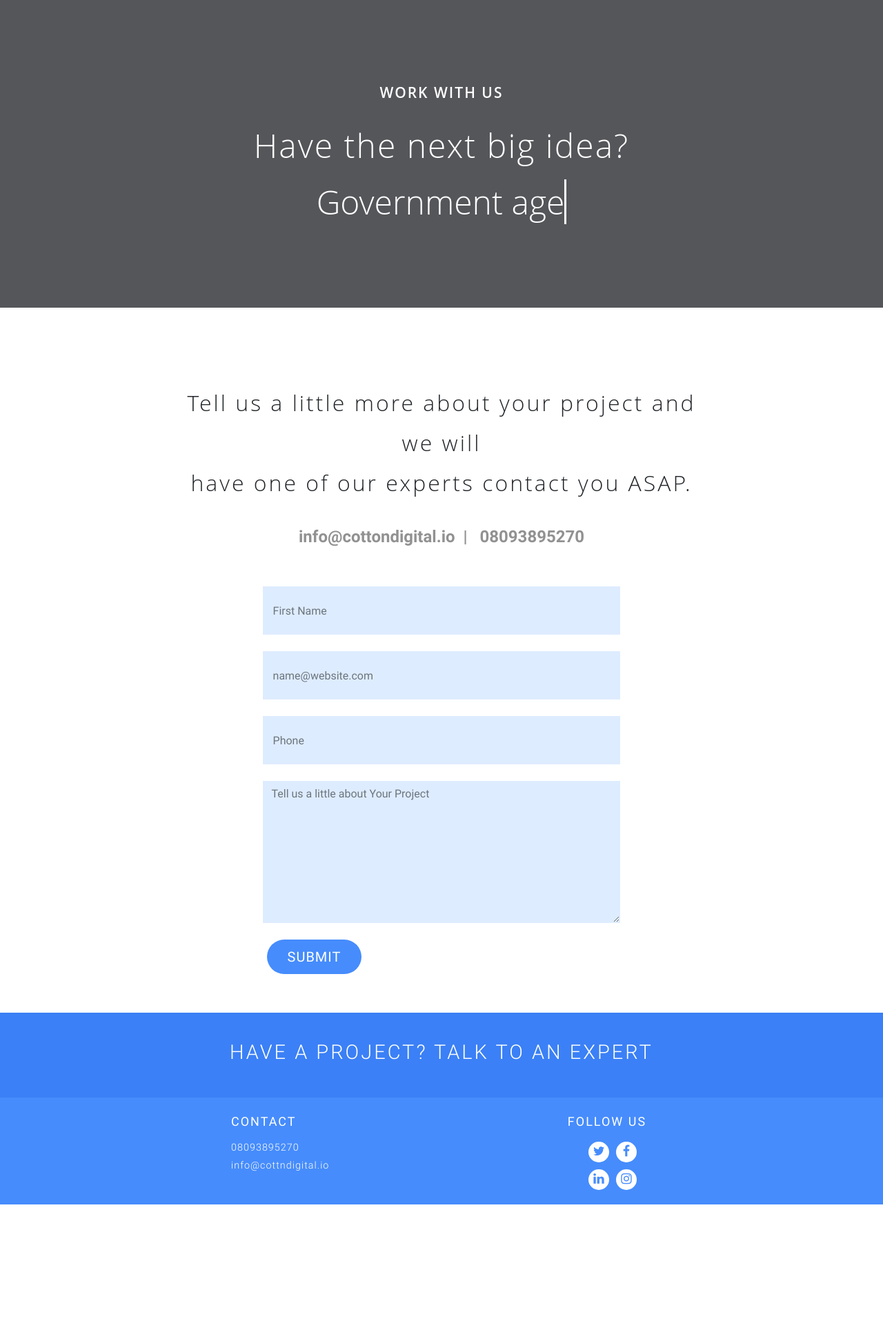
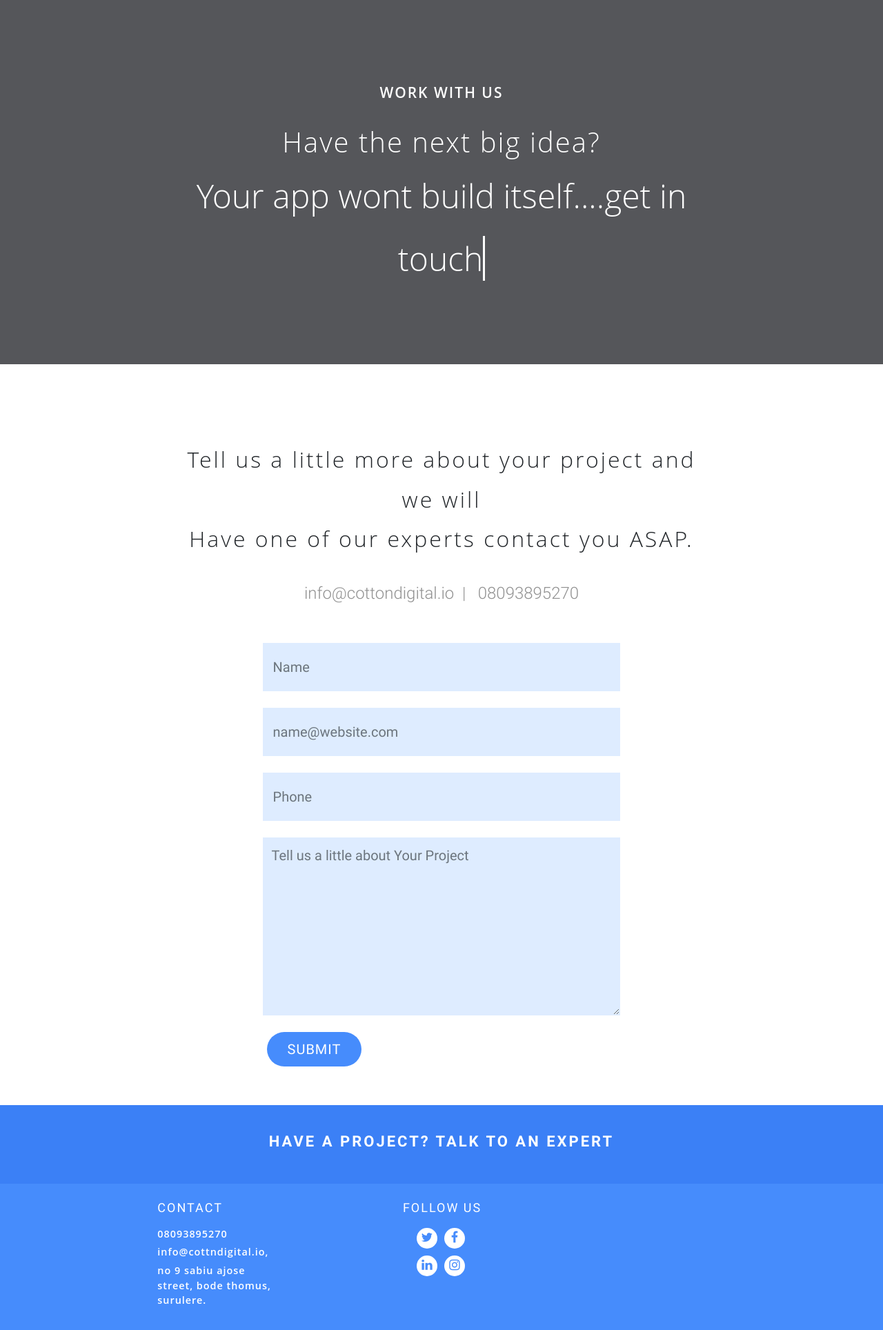
Before and after one commit to iyiolaosuagwu/cottondigital, a PHP site: page /contact.php in a window 1280 px wide. Shown: the part 84-2012 px from the top of the page at 69% size. Before the commit the page ends 1830 px from the top, so only its background shows below. Run offline with PHP 8.4, Linux system fonts and the light colour scheme.

Commit message:
new update

```diff
--- a/about.php
+++ b/about.php
@@ -68,7 +68,7 @@
 		<section class="">
 			<div class="big__impact-section">
 				<div class="col-lg-8 mx-auto text-center">
-					<p class="_36light line">
+					<p class="_98light line">
 						Cotton Digital is a complete digital and design company that creates unique, meaningful brand experiences for today’s connected consumer. Our in-house experts leverage the latest technology to create best in class strategies for brand, design & development, and digital marketing.
 					</p>
 					<p class="_20lightn line">
--- a/contact.php
+++ b/contact.php
@@ -74,7 +74,7 @@
           <!-- Your app wont build itself....get in touch -->
 
 
-          <h2 href="" class="typewrite " data-period="2000" data-type='["get in touch", "Government agencies looking to deliver value to citizens.", " SME looking to upgrade digital assets" ]'>
+          <h2 href="" class="typewrite " data-period="2000" data-type='["Your app wont build itself....get in touch", "Need to sell more product? Well make you viral your office staff needs Internet and IT that just works ", " Thats us" ]'>
             <h2 class="wrap"></h2>
           </h2>
         </h1>
@@ -89,7 +89,7 @@
     <div class="tell__us--heading col-lg-8 mx-auto">
       <h3 class="text-center _369light">
         Tell us a little more about your project and we will <br>
-        have one of our experts contact you ASAP.
+        Have one of our experts contact you ASAP.
       </h3>
       <p class="py-4 text-center info _34sb">
         info@cottondigital.io &nbsp;| &nbsp; 08093895270
@@ -118,7 +118,7 @@
         <div class="uk-width-1-2">
           <div class="bt-flabels__wrapper">
             <!-- <label>Name</label> -->
-            <input type="text" class="form-control input my-4" name="first_name" placeholder="First Name" autocomplete="off" data-parsley-required />
+            <input type="text" class="form-control input my-4" name="first_name" placeholder="Name" autocomplete="off" data-parsley-required />
             <span class="bt-flabels__error-desc">Name Required</span>
           </div>
         </div>
@@ -143,7 +143,7 @@
       <div class="uk-width-1-2">
         <div class="bt-flabels__wrapper">
           <!-- <label>Message</label> -->
-          <textarea type="text" class="form-control" name="message" placeholder="Tell us a little about Your Project" rows="8" autocomplete="off" data-parsley-required></textarea>
+          <textarea type="text" class="form-control msg" name="message" placeholder="Tell us a little about Your Project" rows="8" autocomplete="off" data-parsley-required></textarea>
           <span class="bt-flabels__error-desc">Message Required</span>
         </div>
       </div>
--- a/css/style.css
+++ b/css/style.css
@@ -75,7 +75,7 @@
   padding-left: 148px;
   font-family: 'Open Sans', sans-serif;
   /* color: #55565a; */
-  font-size: 20px;
+  font-size: 22px;
   line-height: 1.8;
   font-weight: 300;
   text-align: center;
@@ -121,8 +121,10 @@
   border-radius: 50px;
 }
 
-.digit{
+.digit {
   letter-spacing: 1px;
+  font-family: 'Open Sans', sans-serif;
+  font-weight: 600;
 }
 
 .headers {
@@ -222,6 +224,12 @@
 
 .input {
   padding: 25px 15px;
+  font-size: 20px;
+}
+
+.msg{
+  font-size: 20px;
+  padding-top: 10px;
 }
 
 /* contact */
@@ -381,7 +389,7 @@
 }
 
 .margin-l {
-  margin-left: 33px;
+  margin-left: 15px;
 }
 
 .iconns {
@@ -409,7 +417,6 @@
 
 .line {
   letter-spacing: 2px;
-  font-size: 48px;
   font-family: 'Open Sans', sans-serif;
 }
 
@@ -445,7 +452,6 @@
 
 ._34sb {
   font-size: 24px;
-  font-weight: 600;
 }
 
 ._22caps {
@@ -541,6 +547,16 @@
   font-weight: 400;
 }
 
+._98light {
+  margin-top: -9px;
+  font-family: 'Open Sans', sans-serif;
+  color: #55565a;
+  font-size: 30px;
+  line-height: 1.900;
+  font-weight: 300;
+  text-align: center;
+}
+
 .navbar.navbar-dark .breadcrumb .nav-item.active > .nav-link,
 .navbar.navbar-dark .navbar-nav .nav-item.active > .nav-link {
   color: #4285f4 !important;
@@ -576,7 +592,8 @@
 }
 
 .have-a-project {
-  font-size: 29px;
+  font-size: 22px;
+  font-weight: 600;
   letter-spacing: 3px;
 }
 .cap__caption {
--- a/footer.php
+++ b/footer.php
@@ -1,6 +1,6 @@
 <footer class="page-footer font-small blue-grey lighten-5">
     <div style="background-color: #468cfc;">
-      <div class="col-lg-6 mx-auto">
+      <div class="col-lg-8 mx-auto">
         <!-- Grid row-->
         <div class="row py-3 d-flex ">
           <!-- Grid column -->
@@ -8,15 +8,16 @@
             <h2 class="mb-0 headers">CONTACT</h2>
             <p>
               <li class="digit">08093895270</li>
-              <li class="digit">info@cottndigital.io</li>
+              <li class="digit">info@cottndigital.io,</li>
+              <li class="digit">no 9 sabiu ajose street, bode thomus, surulere.</li>
               <!-- <li class="">Carrier Pigeon</li> -->
             </p>
           </div>
 
-          <div class="col-6"></div>
+          <div class="col-2"></div>
 
-          <div class="col-3 mb-4 mb-md-0  mt-2">
-            <h2 class="mb-0 headers text-center">FOLLOW US</h2>
+          <div class="col-7 mb-4 mb-md-0  mt-2">
+            <h2 class="mb-0 headers">FOLLOW US</h2>
 
             <div class="flex d-flex margin-l" style="margin-top: 13px;">
               <div class="social__icon">
```
